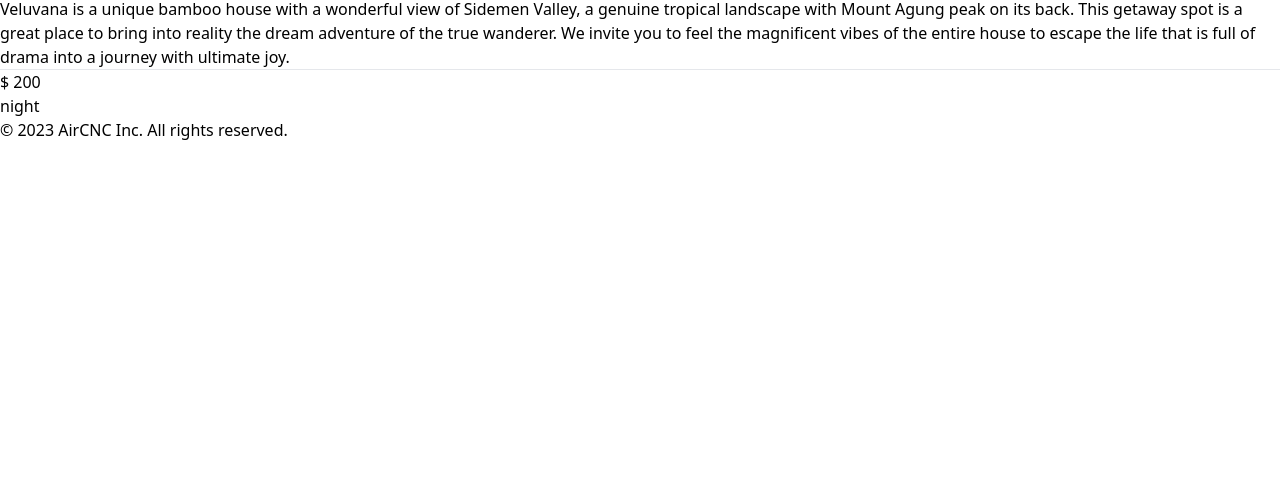
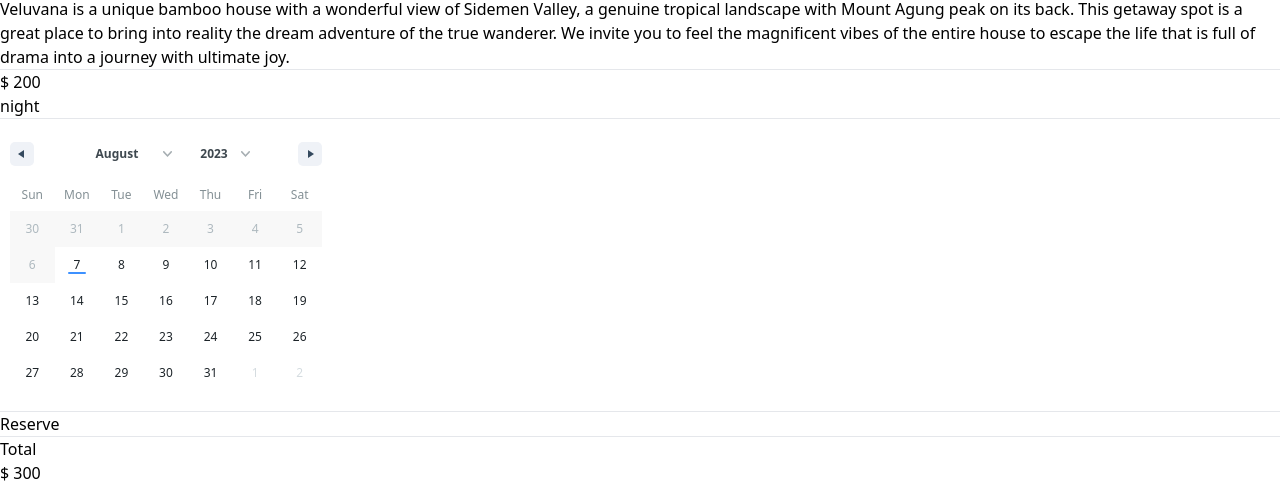
Before and after one commit to Habib-Anwar/aircnc-client, a React app: page /room/1 in a window 1280 px wide. Shown: the part 662-1151 px from the top of the page. Before the commit the page ends 804 px from the top, so only its background shows below. Built offline with nearby package versions, Linux system fonts and the light colour scheme; no server answers; sample sign-in values are in the browser's storage; the HTML template or start-up script is replaced by a standard one.

Commit message:
calender setup

```diff
--- a/package.json
+++ b/package.json
@@ -15,6 +15,7 @@
     "match-sorter": "^6.3.1",
     "query-string": "^8.1.0",
     "react": "^18.2.0",
+    "react-date-range": "^1.4.0",
     "react-dom": "^18.2.0",
     "react-hot-toast": "^2.4.1",
     "react-icons": "^4.10.1",
--- /dev/null
+++ b/src/components/Rooms/Calender.jsx
@@ -0,0 +1,18 @@
+import { DateRange } from 'react-date-range'
+
+import 'react-date-range/dist/styles.css'
+import 'react-date-range/dist/theme/default.css'
+
+const DatePicker = () => {
+  return (
+    <DateRange
+      rangeColors={['#262626']}
+      date={new Date()}
+      direction='vertical'
+      showDateDisplay={false}
+      minDate={new Date()}
+    />
+  )
+}
+
+export default DatePicker
--- a/src/components/Rooms/RoomReservation.jsx
+++ b/src/components/Rooms/RoomReservation.jsx
@@ -1,4 +1,5 @@
-
+import Calender from '../Rooms/Calender'
+import Button from '../Button/Button'
 
 const RoomReservation = () => {
     return (
@@ -6,9 +7,19 @@ const RoomReservation = () => {
             <div className="flex flex-row items-center gap-1 p-4">
                 <div className="text-2xl font-semibold">$ 200</div>
                 <div className="font-light text-neutral-600">night</div>
+            </div>
+            <hr />
+            <div className='text-center'>
 
+            <Calender></Calender>
             </div>
-
+            <hr />
+            <div className='p-4'><Button label="Reserve"></Button></div>
+            <hr />
+            <div className='p-4 flex flex-row items-center justify-between font-semibold text-lg'>
+             <div>Total</div>
+             <div>$ 300</div>
+            </div>
         </div>
     );
 };
--- a/src/pages/RoomDetails/RoomDetails.jsx
+++ b/src/pages/RoomDetails/RoomDetails.jsx
@@ -12,7 +12,10 @@ const RoomDetails = () => {
                     <Header></Header>
                     <div className="grid grid-cols-1 md:grid-cols-7 md:gap-10 mt-6">
                     <RoomInfo></RoomInfo>
+                    <div className="mb-10 md:col-span-3 order-first md:order-last">
+
                     <RoomReservation></RoomReservation>
+                    </div>
                     </div>
 
                 </div>
```
Also changed, not shown: 1 other file (tests, documents, lock files or other folders).
